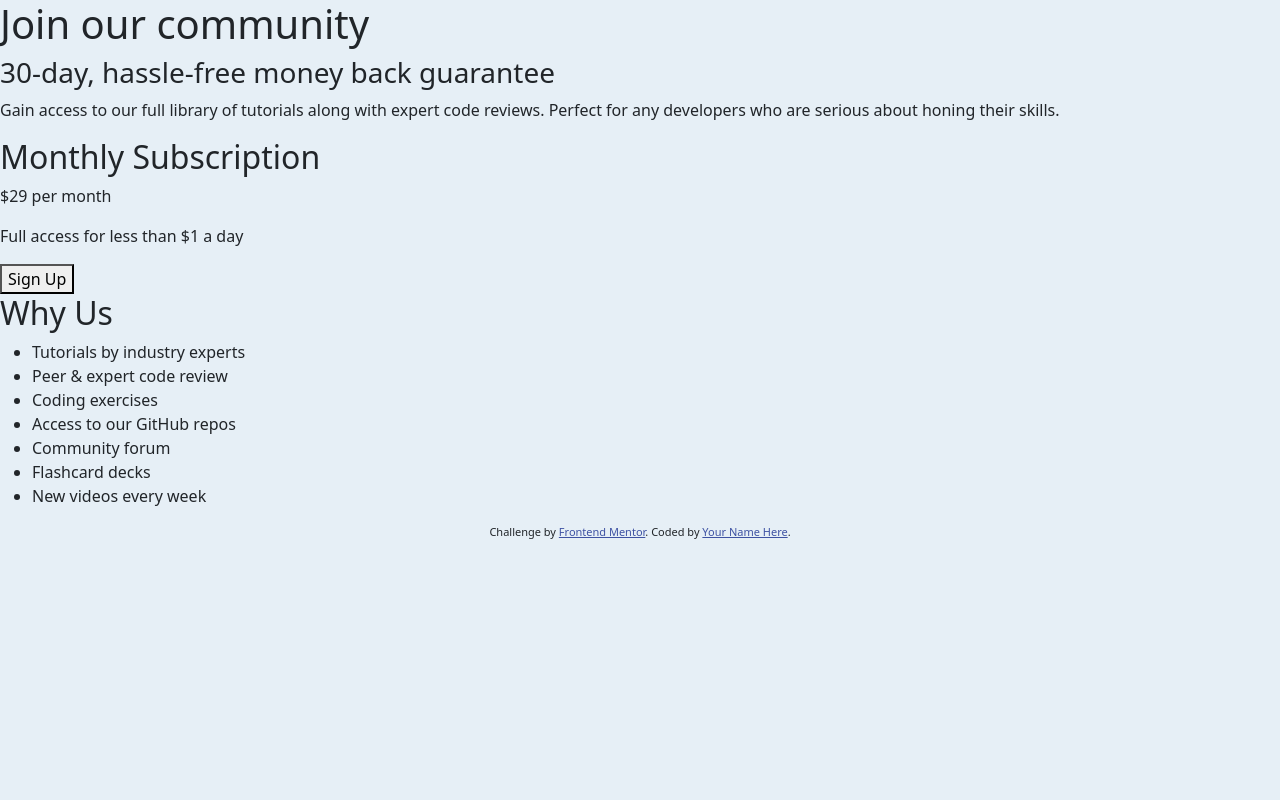
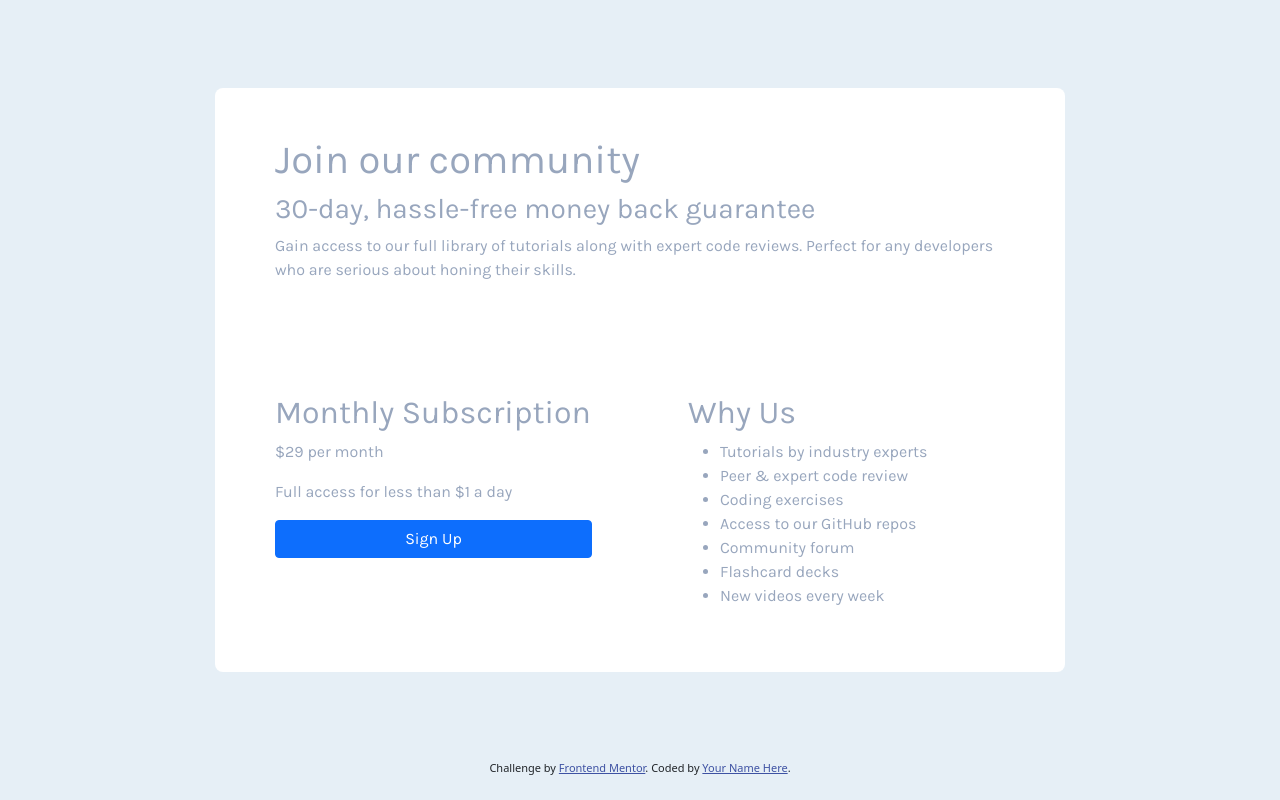
Before and after one commit to cekstedt/FEM-Single-Price-Grid-Component, a plain HTML site: page index.html in a window 1280 px wide. Drawn offline with nearby package versions, Linux system fonts and the light colour scheme.

Commit message:
Add Bootstrap layout features.

```diff
--- a/css/styles.css
+++ b/css/styles.css
@@ -14,10 +14,17 @@ body {
 
 /* Component */
 
-.card {
-  font-family: "Carla";
+.component {
+  font-family: "Karla";
   font-size: 16px;
   color: hsl(218, 22%, 67%);
+  background-color: white;
+  border-radius: 0.5rem;
+  max-width: 850px;
+}
+
+.section {
+  padding: 3rem;
 }
 
 /* Footer */
--- a/index.html
+++ b/index.html
@@ -34,24 +34,33 @@
     <title>Frontend Mentor | Single Price Grid Component</title>
   </head>
   <body>
-    <div class="">
+    <div class="flex-container">
+      <div class="container component">
+        <div class="row g-0">
+          <div class="section cta-section col-lg-12">
             <h1>Join our community</h1>
             <h3>30-day, hassle-free money back guarantee</h3>
             <p>
-        Gain access to our full library of tutorials along with expert code
-        reviews. Perfect for any developers who are serious about honing their
-        skills.
+              Gain access to our full library of tutorials along with expert
+              code reviews. Perfect for any developers who are serious about
+              honing their skills.
             </p>
           </div>
 
-    <div class="">
+          <div class="section subscription-section col-lg-6">
             <h2>Monthly Subscription</h2>
             <p>&dollar;29 per month</p>
             <p>Full access for less than &dollar;1 a day</p>
-      <button type="button" name="button">Sign Up</button>
+            <button
+              type="button"
+              class="btn btn-primary col-12"
+              name="subscribe"
+            >
+              Sign Up
+            </button>
           </div>
 
-    <div class="">
+          <div class="section why-us-section col-lg-6">
             <h2>Why Us</h2>
             <ul>
               <li>Tutorials by industry experts</li>
@@ -62,6 +71,9 @@
               <li>Flashcard decks</li>
               <li>New videos every week</li>
             </ul>
+          </div>
+        </div>
+      </div>
     </div>
 
     <footer>
```
Lines whose indentation alone changed are shown as unchanged.
